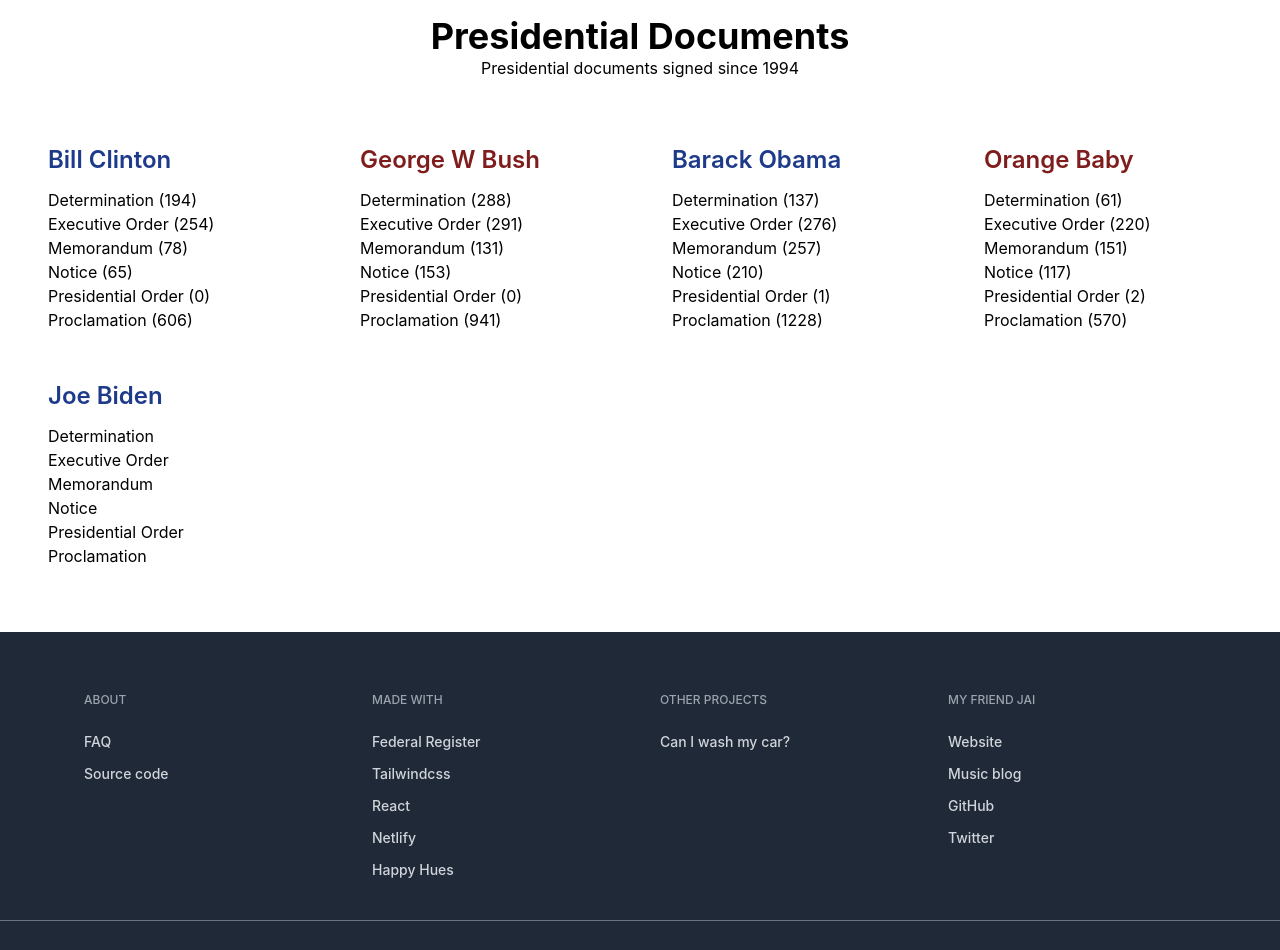
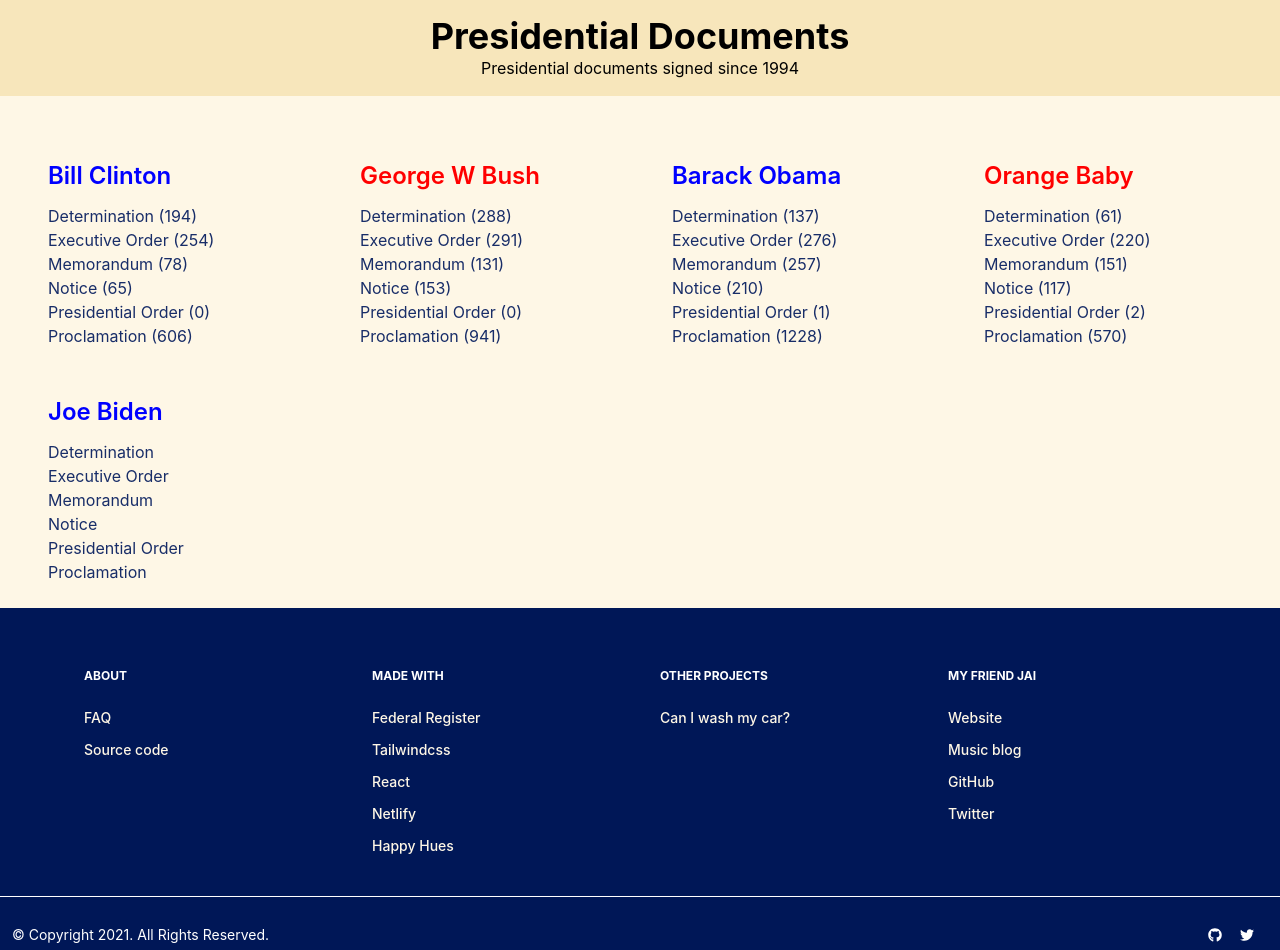
Before and after one commit to iJKTen/federal-register, a React (Create React App) app: page / in a window 1280 px wide. Shown: the top 950 px of the page. Built offline with nearby package versions, Linux system fonts and the light colour scheme.

Commit message:
made it colorful

```diff
--- a/src/App/App.js
+++ b/src/App/App.js
@@ -13,15 +13,15 @@ const FAQ = lazy(() => import('../FAQ'));
 function App() {
   return (
     <div>
-      <header className='text-center'>
-        <h1 className='font-bold text-lg title-font lg:text-4xl mt-4'>
+      <header className='bg-color-three text-center pt-4 pb-4'>
+        <h1 className='font-bold text-lg title-font lg:text-4xl'>
           <a href='/'>
             Presidential Documents
           </a>
         </h1>
         <p>Presidential documents signed since 1994</p>
       </header>
-      <main className='md:container md:mx-auto'>
+      <main>
         <Router>
           <Suspense fallback={<div>Loading...</div>}>
             <Switch>
--- a/src/App/Footer.js
+++ b/src/App/Footer.js
@@ -3,116 +3,116 @@ import { faTwitter, faGithub } from '@fortawesome/free-brands-svg-icons';
 
 const Footer = () => {
     return (
-        <footer className='bg-gray-800 pt-10 sm:mt-10 pt-10'>
-            <div className='max-w-6xl m-auto text-gray-800 flex flex-wrap justify-left'>
+        <footer className='bg-primary pt-10 pt-10'>
+            <div className='max-w-6xl m-auto flex flex-wrap justify-left'>
                 <div className='p-5 w-1/2 sm:w-4/12 md:w-3/12'>
-                    <div className='text-xs uppercase text-gray-400 font-medium mb-6'>
+                    <div className='text-xs font-bold uppercase text-white font-medium mb-6'>
                         About
                     </div>
                     <a
                         href='/faq'
-                        className='my-3 block text-gray-300 hover:text-gray-100 text-sm font-medium duration-700'>
+                        className='my-3 block text-color-one text-sm font-medium duration-700'>
                         FAQ
                     </a>
                     <a
                         target='_blank'
                         rel='nofollow noreferrer'
                         href='//github.com/iJKTen/federal-register'
-                        className='my-3 block text-gray-300 hover:text-gray-100 text-sm font-medium duration-700'>
+                        className='my-3 block text-color-one text-sm font-medium duration-700'>
                         Source code
                     </a>
                 </div>
                 <div className='p-5 w-1/2 sm:w-4/12 md:w-3/12'>
-                    <div className='text-xs uppercase text-gray-400 font-medium mb-6'>
+                    <div className='text-xs font-bold uppercase text-white font-medium mb-6'>
                         Made With
                     </div>
                     <a
                         target='_blank'
                         rel='nofollow noreferrer'
                         href='//www.federalregister.gov/reader-aids/developer-resources/rest-api'
-                        className='my-3 block text-gray-300 hover:text-gray-100 text-sm font-medium duration-700'>
+                        className='my-3 block text-color-one text-sm font-medium duration-700'>
                         Federal Register
                     </a>
                     <a
                         target='_blank'
                         rel='nofollow noreferrer'
                         href='//tailwindcss.com'
-                        className='my-3 block text-gray-300 hover:text-gray-100 text-sm font-medium duration-700'>
+                        className='my-3 block text-color-one text-sm font-medium duration-700'>
                         Tailwindcss
                     </a>
                     <a
                         target='_blank'
                         rel='nofollow noreferrer'
                         href='//reactjs.com'
-                        className='my-3 block text-gray-300 hover:text-gray-100 text-sm font-medium duration-700'>
+                        className='my-3 block text-color-one text-sm font-medium duration-700'>
                         React
                     </a>
                     <a
                         target='_blank'
                         rel='nofollow noreferrer'
                         href='//netlify.com'
-                        className='my-3 block text-gray-300 hover:text-gray-100 text-sm font-medium duration-700'>
+                        className='my-3 block text-color-one text-sm font-medium duration-700'>
                         Netlify
                     </a>
                     <a
                         target='_blank'
                         rel='nofollow noreferrer'
-                        href='//www.happyhues.co'
-                        className='my-3 block text-gray-300 hover:text-gray-100 text-sm font-medium duration-700'>
+                        href='//www.happyhues.co/palettes/17'
+                        className='my-3 block text-color-one text-sm font-medium duration-700'>
                         Happy Hues
                     </a>
                 </div>
 
                 <div className='p-5 w-1/2 sm:w-4/12 md:w-3/12'>
-                    <div className='text-xs uppercase text-gray-400 font-medium mb-6'>
+                    <div className='text-xs font-bold uppercase text-white font-medium mb-6'>
                         Other Projects
                     </div>
                     <a
                         target='_blank'
                         rel='nofollow noreferrer'
                         href='//CanIWashMyCar.netlify.app'
-                        className='my-3 block text-gray-300 hover:text-gray-100 text-sm font-medium duration-700'>
+                        className='my-3 block text-color-one text-sm font-medium duration-700'>
                         Can I wash my car?
                     </a>
                 </div>
 
                 <div className='p-5 w-1/2 sm:w-4/12 md:w-3/12'>
-                    <div className='text-xs uppercase text-gray-400 font-medium mb-6'>
+                    <div className='text-xs font-bold uppercase text-white font-medium mb-6'>
                         My Friend Jai
                     </div>
                     <a
                         target='_blank'
                         rel='nofollow noreferrer'
                         href='//MyFriendJai.com'
-                        className='my-3 block text-gray-300 hover:text-gray-100 text-sm font-medium duration-700'>
+                        className='my-3 block text-color-one text-sm font-medium duration-700'>
                         Website
                     </a>
                     <a
                         target='_blank'
                         rel='nofollow noreferrer'
                         href='//MusicFrom.MyFriendJai.com'
-                        className='my-3 block text-gray-300 hover:text-gray-100 text-sm font-medium duration-700'>
+                        className='my-3 block text-color-one text-sm font-medium duration-700'>
                         Music blog
                     </a>
                     <a
                         target='_blank'
                         rel='nofollow noreferrer'
                         href='//github.com/iJKTen'
-                        className='my-3 block text-gray-300 hover:text-gray-100 text-sm font-medium duration-700'>
+                        className='my-3 block text-color-one text-sm font-medium duration-700'>
                         GitHub
                     </a>
                     <a
                         target='_blank'
                         rel='nofollow noreferrer'
                         href='//twitter.com/MyFriendJai'
-                        className='my-3 block text-gray-300 hover:text-gray-100 text-sm font-medium duration-700'>
+                        className='my-3 block text-color-one text-sm font-medium duration-700'>
                         Twitter
                     </a>
                 </div>
             </div>
             <div className='pt-2'>
                 <div className='flex pb-5 px-3 m-auto pt-5
-            border-t border-gray-500 text-gray-400 text-sm
+            border-t border-gray-500 text-white text-sm
             flex-col md:flex-row max-w-7xl'>
                     <div className='mt-2'>
                         &copy; Copyright 2021. All Rights Reserved.
--- a/src/Data/Presidents.js
+++ b/src/Data/Presidents.js
@@ -24,7 +24,7 @@ const Presidents = [
             'Presidential Order': 0,
             Proclamation: 606
         },
-        party: 'Democrat'
+        party: 'democrat'
     },
     {
         url: 'george-w-bush',
@@ -51,7 +51,7 @@ const Presidents = [
             'Presidential Order': 0,
             Proclamation: 941
         },
-        party: 'Republican'
+        party: 'republican'
     },
     {
         url: 'barack-obama',
@@ -79,7 +79,7 @@ const Presidents = [
             'Presidential Order': 1,
             Proclamation: 1228
         },
-        party: 'Democrat'
+        party: 'democrat'
     },
     {
         url: 'donald-trump',
@@ -105,7 +105,7 @@ const Presidents = [
             'Presidential Order': 2,
             Proclamation: 570
         },
-        party: 'Republican'
+        party: 'republican'
     },
     {
         url: 'joe-biden',
@@ -133,7 +133,7 @@ const Presidents = [
             'Presidential Order': null,
             Proclamation: null
         },
-        party: 'Democrat'
+        party: 'democrat'
     }
 ];
 
--- a/src/Documents/DocumentItem.js
+++ b/src/Documents/DocumentItem.js
@@ -1,7 +1,8 @@
 const DocumentItem = ({ document }) => {
     return (
-        <div className='mb-4'>
+        <div className='mt-4 text-secondary'>
             <a
+                className='text-primary font-bold'
                 href={document.html_url}
                 target='blank'
                 rel='nofollow noreferrer noopener'>
--- a/src/Documents/DocumentsList.js
+++ b/src/Documents/DocumentsList.js
@@ -1,7 +1,6 @@
 import DocumentItem from './DocumentItem';
 
 const DocumentsList = ({ documents }) => {
-    console.log(documents)
     const documentsData = documents.map((item, index) => (
         <DocumentItem
             key={index}
@@ -10,7 +9,9 @@ const DocumentsList = ({ documents }) => {
     ));
 
     return (
-        <div>{documentsData}</div>
+        <div>
+            {documentsData}
+        </div>
     )
 }
 
--- a/src/Home/DocumentType.js
+++ b/src/Home/DocumentType.js
@@ -3,6 +3,7 @@ const DocumentType = (props) => {
         return (
             <li key={index}>
                 <a
+                    className='text-secondary'
                     title={`${props.president}'s ${item}`}
                     rel='nofollow noreferrer noopener'
                     href={`${props.president}/${item.toLowerCase().replaceAll(' ', '_')}`}>
--- a/src/Home/Home.js
+++ b/src/Home/Home.js
@@ -4,7 +4,7 @@ import { Presidents, DocumentTypes } from '../Data';
 const Home = () => {
 
     return (
-        <section>
+        <section className='bg-color-one'>
             <div className="container px-8 pt-10 mx-auto lg:px-4">
                 <div className="flex flex-wrap text-left">
                     <PresidentsList
--- a/src/Home/PresidentsList.js
+++ b/src/Home/PresidentsList.js
@@ -6,7 +6,7 @@ const PresidentList = ({ presidents, docTypes }) => {
         <div
             className="px-8 py-6 lg:w-1/4 md:w-full"
             key={index}>
-            <h2 className={` ${item.party === 'Democrat' ? 'text-blue-900' : 'text-red-900'} mb-3 text-lg font-semibold text-gray-700 lg:text-2xl title-font`}>
+            <h2 className={` text-${item.party} mb-3 text-lg font-semibold lg:text-2xl title-font`}>
                 {item.displayName}
             </h2>
             <DocumentType
--- a/src/index.css
+++ b/src/index.css
@@ -1,3 +1,14 @@
+:root {
+  --color-one: hsl(42, 93%, 95%);
+  --color-two: hsl(20, 68%, 85%);
+  --color-three: hsl(43, 79%, 85%);
+  --primary: hsl(224, 100%, 17%);
+  --secondary: 	hsl(224, 63%, 25%);
+  --white: hsl(60, 100%, 100%);
+  --republican: hsl(0, 100%, 50%);
+  --democrat: hsl(240, 100%, 50%);
+}
+
 @tailwind base;
 @tailwind components;
 @tailwind utilities;
--- a/tailwind.config.js
+++ b/tailwind.config.js
@@ -2,6 +2,16 @@ module.exports = {
   purge: ['./src/**/*.{js,jsx,ts,tsx}', './public/index.html'],
   darkMode: false, // or 'media' or 'class'
   theme: {
+    colors: {
+      'color-one': 'var(--color-one)',
+      'color-two': 'var(--color-two)',
+      'color-three': 'var(--color-three)',
+      'primary': 'var(--primary)',
+      'secondary': 'var(--secondary)',
+      'white': 'var(--white)',
+      'democrat': 'var(--democrat)',
+      'republican': 'var(--republican)'
+    },
     extend: {},
   },
   variants: {
```
Also changed, not shown: src/Documents/Documents.js (+8 -3 lines), src/Documents/PresidentInfo.js (+5 -5 lines).
